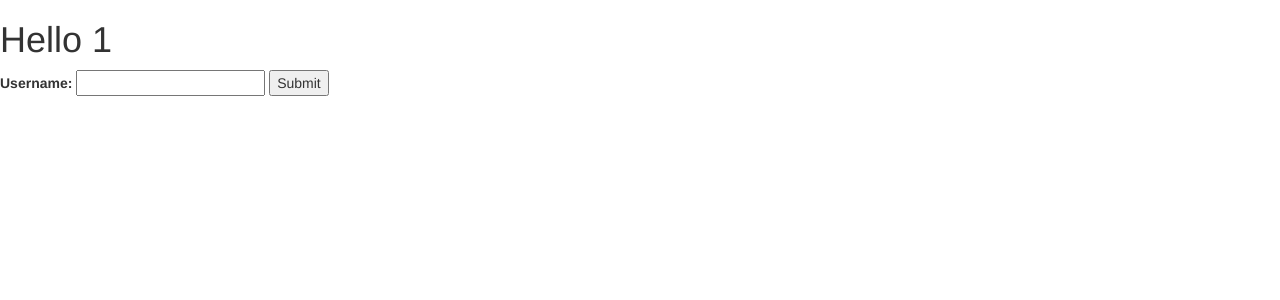
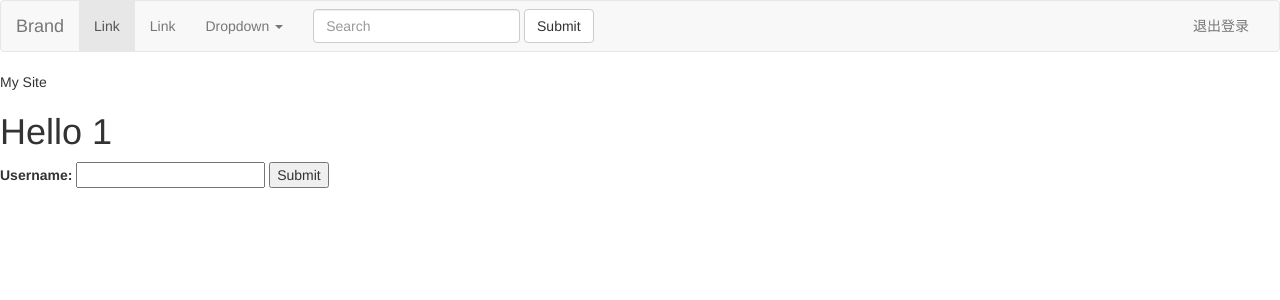
Before and after one commit to zhongw/flaskblog, a Flask app: page / in a window 1280 px wide. Shown: the top 300 px of the page. Run offline with Flask 2, Linux system fonts and the light colour scheme; a user stored in the database is signed in; parts of the project's set-up code (start-up, migrations or seed data) failed here and were passed over; some libraries are stand-ins or nearby versions.

Commit message:
增加用户登录功能

```diff
--- a/app/model.py
+++ b/app/model.py
@@ -14,8 +14,8 @@ from flask_login import UserMixin
 class User(UserMixin, db.Model):
     __tablename__ = 'user'
     id = db.Column(db.Integer, primary_key=True)
-    username = db.Column(db.String(64), unique=True, index=True)
-    email = db.Column(db.String(128), unique=True, index=True)
+    name = db.Column(db.String(64), unique=True, index=True)
+    email = db.Column(db.String(64), unique=True, index=True)
     password_hash = db.Column(db.String(128))
     role_id = db.Column(db.Integer, db.ForeignKey('role.id'))
 
--- /dev/null
+++ b/app/templates/auth/index.html
@@ -0,0 +1 @@
+{% include "header.html" %}
--- /dev/null
+++ b/app/templates/header.html
@@ -0,0 +1,60 @@
+{% extends "bootstrap/base.html" %}
+{% block navbar %}
+<nav class="navbar navbar-default">
+    <div class="container-fluid">
+        <!-- Brand and toggle get grouped for better mobile display -->
+        <div class="navbar-header">
+            <button type="button" class="navbar-toggle collapsed" data-toggle="collapse"
+                    data-target="#bs-example-navbar-collapse-1" aria-expanded="false">
+                <span class="sr-only">Toggle navigation</span>
+                <span class="icon-bar"></span>
+                <span class="icon-bar"></span>
+                <span class="icon-bar"></span>
+            </button>
+            <a class="navbar-brand" href="#">Brand</a>
+        </div>
+
+        <!-- Collect the nav links, forms, and other content for toggling -->
+        <div class="collapse navbar-collapse" id="bs-example-navbar-collapse-1">
+            <ul class="nav navbar-nav">
+                <li class="active"><a href="#">Link <span class="sr-only">(current)</span></a></li>
+                <li><a href="#">Link</a></li>
+                <li class="dropdown">
+                    <a href="#" class="dropdown-toggle" data-toggle="dropdown" role="button" aria-haspopup="true"
+                       aria-expanded="false">Dropdown <span class="caret"></span></a>
+                    <ul class="dropdown-menu">
+                        <li><a href="#">Action</a></li>
+                        <li><a href="#">Another action</a></li>
+                        <li><a href="#">Something else here</a></li>
+                        <li role="separator" class="divider"></li>
+                        <li><a href="#">Separated link</a></li>
+                        <li role="separator" class="divider"></li>
+                        <li><a href="#">One more separated link</a></li>
+                    </ul>
+                </li>
+            </ul>
+            <form class="navbar-form navbar-left">
+                <div class="form-group">
+                    <input type="text" class="form-control" placeholder="Search">
+                </div>
+                <button type="submit" class="btn btn-default">Submit</button>
+            </form>
+            <ul class="nav navbar-nav navbar-right">
+                {% if current_user.is_authenticated %}
+                <li><a href="{{ url_for('auth.logout') }}">退出登录</a></li>
+                {% else %}
+                <li><a href="{{ url_for('auth.login') }}">请登录</a></li>
+                {% endif %}
+            </ul>
+        </div><!-- /.navbar-collapse -->
+    </div><!-- /.container-fluid -->
+</nav>
+<div class="container">
+    {% for message in get_flashed_messages() %}
+    <div class="alert alert-warning">
+        <button type="button" class="close" data-dismiss="alert">&times;</button>
+        {{ message }}
+    </div>
+    {% endfor %}
+</div>
+{% endblock %}
--- a/app/templates/hello.html
+++ b/app/templates/hello.html
@@ -1,4 +1,4 @@
-{% extends "bootstrap/base.html" %}
+{% include "header.html" %}
 {% block title %}
 My Site
 {% endblock %}
--- a/migrations/env.py
+++ b/migrations/env.py
@@ -73,6 +73,7 @@ def run_migrations_online():
     context.configure(connection=connection,
                       target_metadata=target_metadata,
                       process_revision_directives=process_revision_directives,
+                      render_as_batch=True,
                       **current_app.extensions['migrate'].configure_args)
 
     try:
```
Also changed, not shown: app/auth/forms.py (added, +18 -0 lines), app/auth/views.py (+21 -4 lines), app/templates/auth/login.html (+7 -10 lines), data-test.sqlite.
